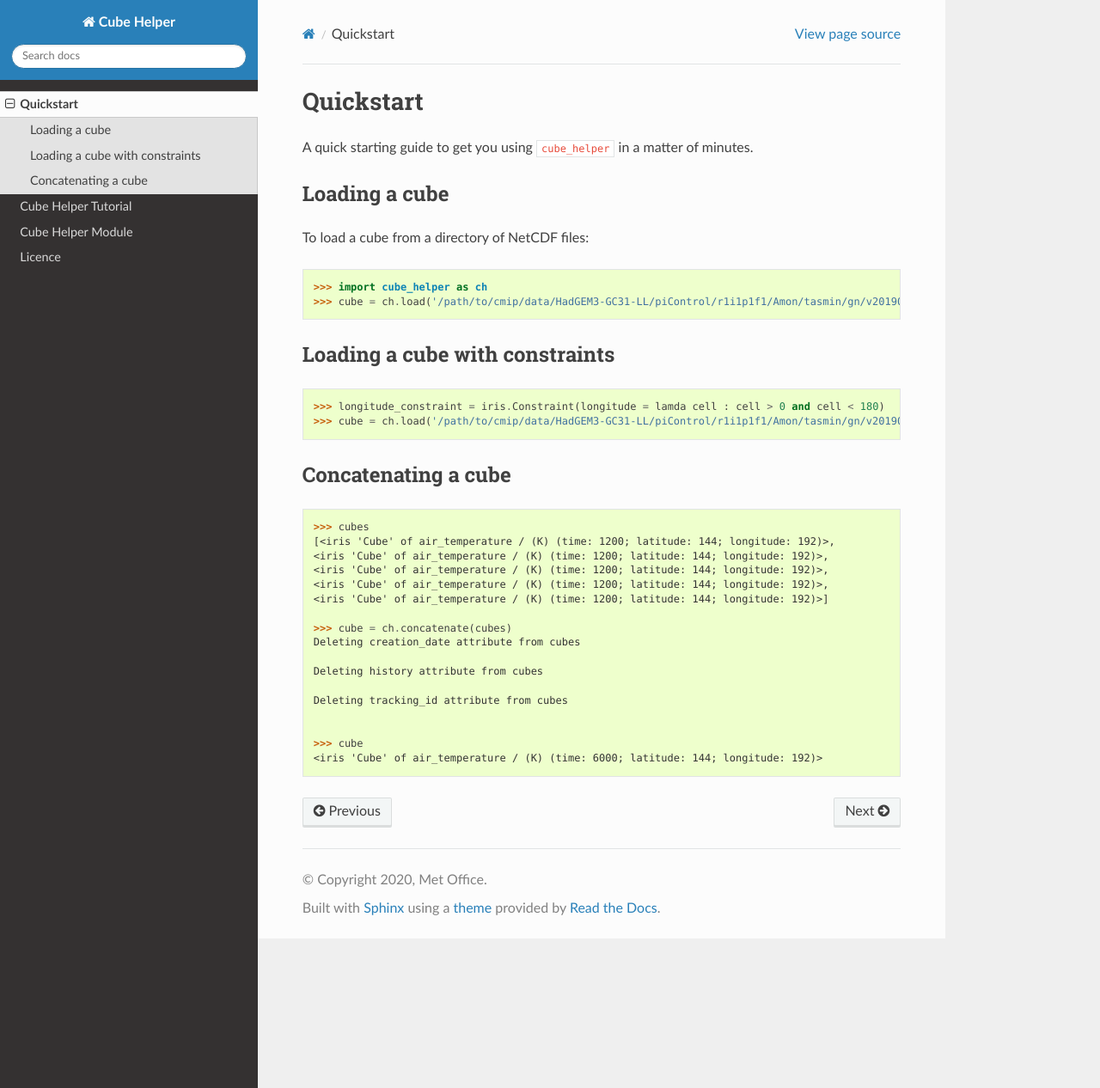
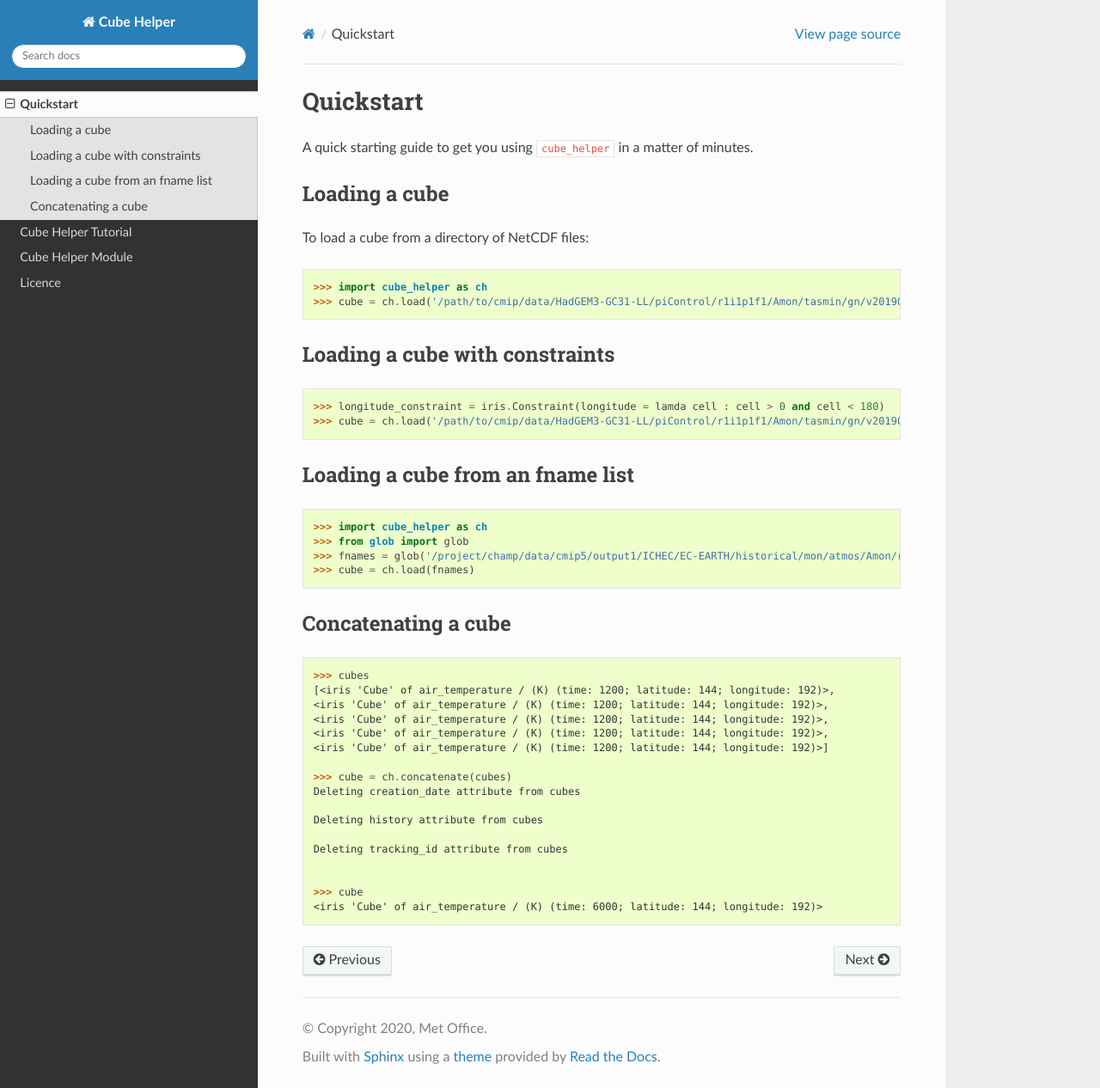
Before and after one commit to MetOffice/cube_helper, a Sphinx documentation site: the page built from docs/source/Quickstart.rst, in a window 1280 px wide and 1266 px high. Shown: the whole window at 86% size. Built offline with Sphinx 7.4.7 and the Read the Docs theme 2.0.0, drawn with Linux system fonts in a browser that asks for light colours.

Commit message:
Added new code example

```diff
--- a/docs/source/Quickstart.rst
+++ b/docs/source/Quickstart.rst
@@ -20,6 +20,15 @@ Loading a cube with constraints
    >>> cube = ch.load('/path/to/cmip/data/HadGEM3-GC31-LL/piControl/r1i1p1f1/Amon/tasmin/gn/v20190628', constraints=longitude_constraint)
 
 
+Loading a cube from an fname list
+^^^^^^^^^^^^^^^^^^^^^^^^^^^^^^^^^
+.. code-block:: python
+
+   >>> import cube_helper as ch
+   >>> from glob import glob
+   >>> fnames = glob('/project/champ/data/cmip5/output1/ICHEC/EC-EARTH/historical/mon/atmos/Amon/r1i1p1/v20131231/tas/*.nc')
+   >>> cube = ch.load(fnames)
+
 Concatenating a cube
 ^^^^^^^^^^^^^^^^^^^^
 .. code-block:: python
```
